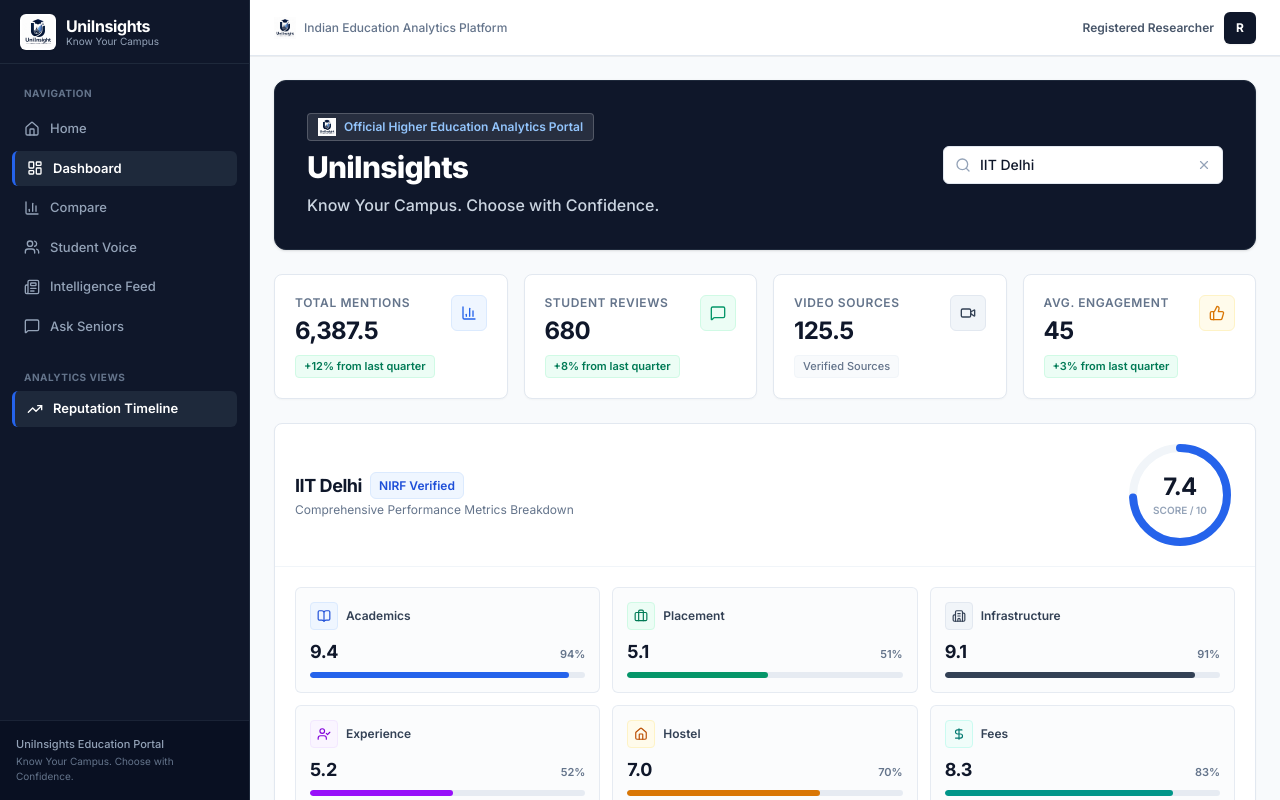
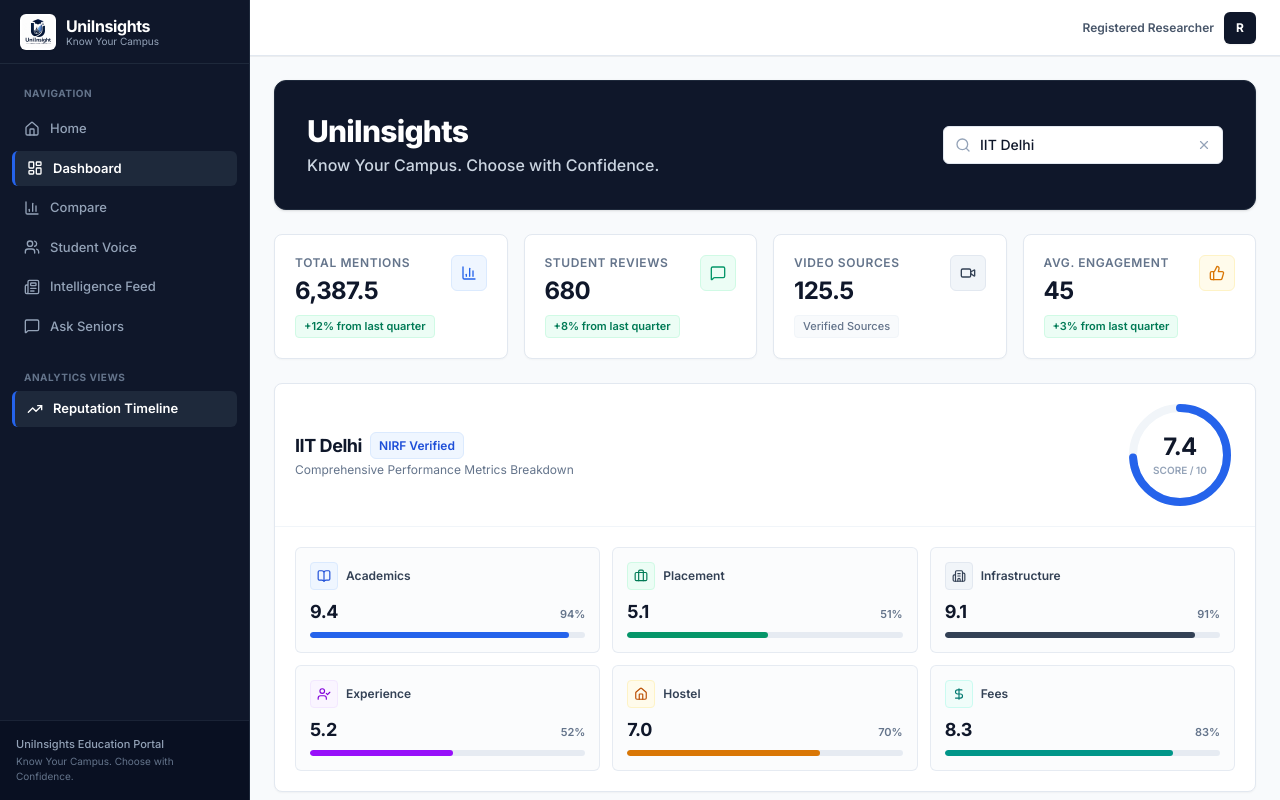
Before and after one commit to uananya2502/UniInsights, a Next.js app: page /dashboard in a window 1280 px wide. Shown: the top 800 px of the page. Built offline with nearby package versions, Linux system fonts and the light colour scheme.

Commit message:
Remove top header and dashboard hero badge pills

```diff
--- a/src/app/dashboard/page.tsx
+++ b/src/app/dashboard/page.tsx
@@ -42,12 +42,7 @@
       {/* Splash Hero Banner */}
       <div className="relative overflow-hidden rounded-xl bg-slate-900 text-white p-6 md:p-8 shadow-sm border border-slate-800 animate-fade-in">
         <div className="relative z-10 flex flex-col md:flex-row md:items-center justify-between gap-6">
-          <div className="space-y-2">
-            <div className="inline-flex items-center gap-2 px-2.5 py-1 rounded bg-white/10 border border-white/20 text-blue-300 text-xs font-semibold">
-              <Image src="/logo.png" alt="UniInsights Logo" width={18} height={18} className="object-contain" />
-              <span>Official Higher Education Analytics Portal</span>
-            </div>
-
+          <div className="space-y-1">
             <h1 className="text-2xl md:text-3xl font-extrabold tracking-tight text-white">
               UniInsights
             </h1>
@@ -55,6 +50,7 @@
               Know Your Campus. Choose with Confidence.
             </p>
           </div>
+
           <div className="w-full md:w-auto">
             <UniversitySearch onSelect={setSelectedUni} selected={selectedUni} />
           </div>
--- a/src/app/layout.tsx
+++ b/src/app/layout.tsx
@@ -137,12 +137,8 @@
                   >
                     <Menu className="w-5 h-5" />
                   </button>
-                  <div className="hidden sm:flex items-center gap-2 text-xs text-slate-500 font-medium">
-                    <Image src="/logo.png" alt="UniInsights Logo" width={22} height={22} className="object-contain" />
-                    <span>Indian Education Analytics Platform</span>
-                  </div>
+                </div>
 
-                </div>
 
                 <div className="flex items-center gap-2.5">
                   <span className="text-xs font-semibold text-slate-600 hidden sm:inline">Registered Researcher</span>
```
